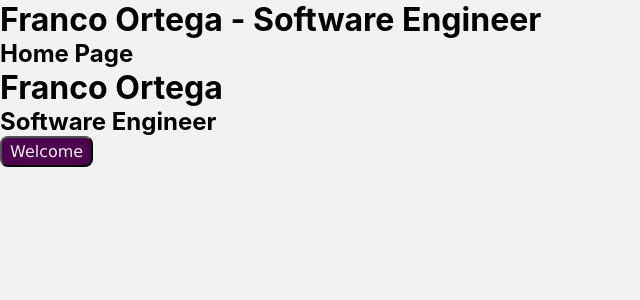
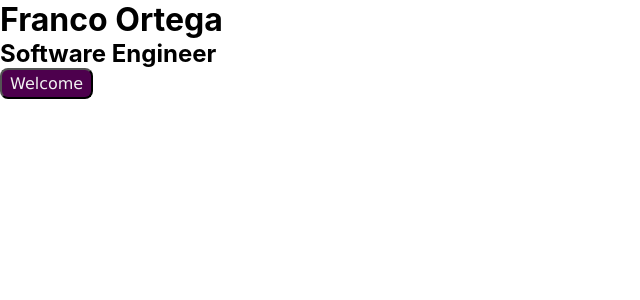
Before and after one commit to franco-ortega/portfolio-two, a Next.js app: page / in a window 1280 px wide. Shown: the top 300 px of the page, without its empty margins (0-640 px from the left). Built offline with nearby package versions, Linux system fonts and the light colour scheme.

Commit message:
display Landing component first

```diff
--- a/pages/_app.js
+++ b/pages/_app.js
@@ -1,7 +1,13 @@
+import { useState } from 'react';
+import Landing from '../components/landing/Landing';
 import Layout from '../components/layout/Layout';
 import '../styles/globals.css';
 
 function MyApp({ Component, pageProps }) {
+  const [landing, setLanding] = useState(true);
+
+  if (landing) return <Landing />;
+
   return (
     <Layout>
       <Component {...pageProps} />
--- a/pages/index.js
+++ b/pages/index.js
@@ -1,10 +1,5 @@
 import Landing from '../components/landing/Landing';
 
 export default function Home() {
-  return (
-    <div>
-      <h2>Home Page</h2>
-      <Landing />
-    </div>
-  );
+  return <div>Home Page</div>;
 }
```
